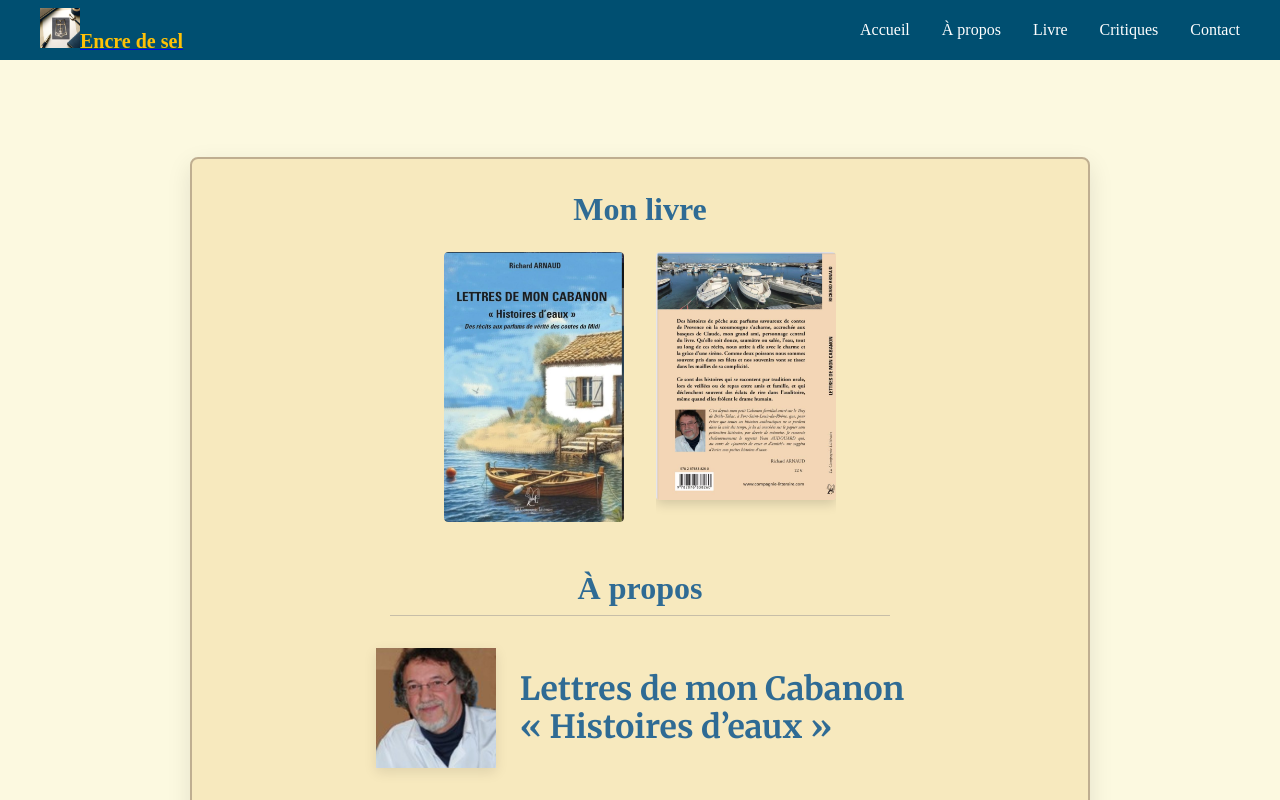
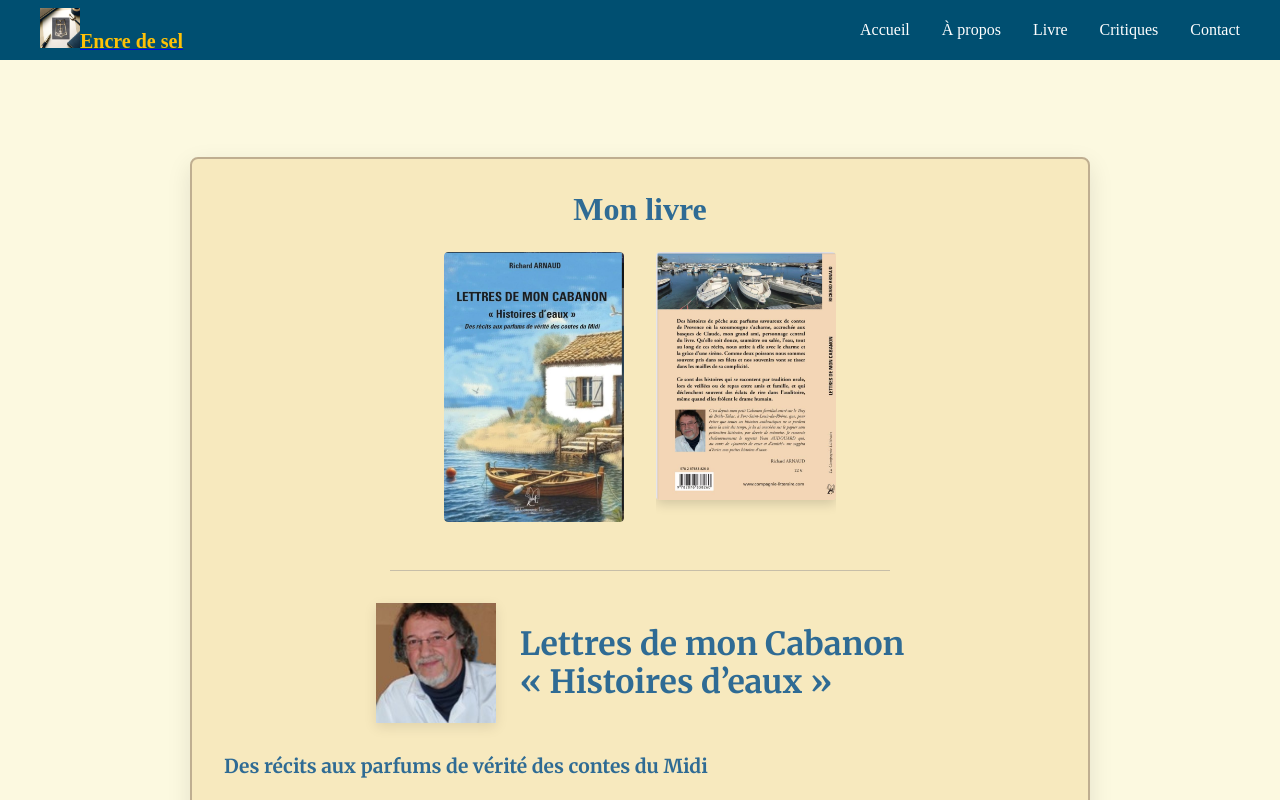
Before and after one commit to Binou05/lettres-de-mon-cabanon, a React (Create React App) app in the folder client/: page /book in a window 1280 px wide. Built offline with nearby package versions, Linux system fonts and the light colour scheme.

Commit message:
Correction texte

```diff
--- a/client/src/pages/About.jsx
+++ b/client/src/pages/About.jsx
@@ -171,7 +171,7 @@ export default function About() {
                 qui résonnent encore dans sa mémoire.
               </p>
               <p>
-                Chaque été, après « prendre le frais » sur la plage Nord du They
+                C'est lors de veillées l'été il allait « prendre le frais » sur la plage Nord du They
                 de Brûle-Tabac, les pas-de-portes se muent en Agora : au coin
                 des cabanons, il découvre récits rocambolesques et faits divers
                 toujours certifiés vrais… même quand ils défient l’entendement.
--- a/client/src/pages/Book.css
+++ b/client/src/pages/Book.css
@@ -121,7 +121,16 @@
     margin: 0;
     white-space: nowrap;       /* une ligne sans retour auto */
   }
-
+  .intro {
+    font-family: 'Merriweather', serif;
+    font-size: 1.2rem;           /* plus grand */
+    font-weight: 700;          /* semi-bold */
+    line-height: 1.2;          /* serré pour un titre */
+    color: #2f6b94;            /* même bleu que le titre principal */
+    margin: 0;
+    white-space: nowrap;
+          /* une ligne sans retour auto */
+  }
   /* === Le reste du texte === */
   .about-text p {
     margin-bottom: 1.5rem;
--- a/client/src/pages/Book.jsx
+++ b/client/src/pages/Book.jsx
@@ -16,9 +16,6 @@ export default function Book() {
 
   return (
     <>
-
-
-
       {/* 1) Hero full-bleed pour le background dégradé */}
       <div className="book-hero" />
 
@@ -50,7 +47,7 @@ export default function Book() {
           </div>
 
           <section className="book-about">
-            <h1 className="titre-apropos">À propos</h1>
+
             <div className="separator" />
 
             <div className="about-intro">
@@ -64,12 +61,10 @@ export default function Book() {
                 <br />« Histoires d’eaux »
               </p>
             </div>
-
+            <p className="intro">
+              Des récits aux parfums de vérité des contes du Midi </p>
+            <br />
             <div className="about-text">
-              <p>
-                Des histoires de pêche aux parfums savoureux de contes de
-                Provence…
-              </p>
               <p>
                 Des histoires de pêche aux parfums savoureux de contes de
                 Provence où la scoumougne s’acharne, accrochée aux basques de
@@ -88,7 +83,7 @@ export default function Book() {
               </p>
               <p>
                 C’est depuis mon petit Cabanon familial ancré sur le They de
-                Brûle-Tabac à Port-Saint-Louis-du-Rhône, que, pour éviter que
+                Brûle-Tabac à Port-Saint-Louis-du-Rhône, pour éviter que
                 toutes ces histoires authentiques ne se perdent dans la nuit des
                 temps, je les ai couchées sur le papier sans prétention
                 littéraire par devoir de mémoire.
@@ -104,8 +99,6 @@ export default function Book() {
         </div>
       </main>
 
-
-
       {open && (
         <BookCarousel startIndex={startIndex} onClose={() => setOpen(false)} />
       )}
```
